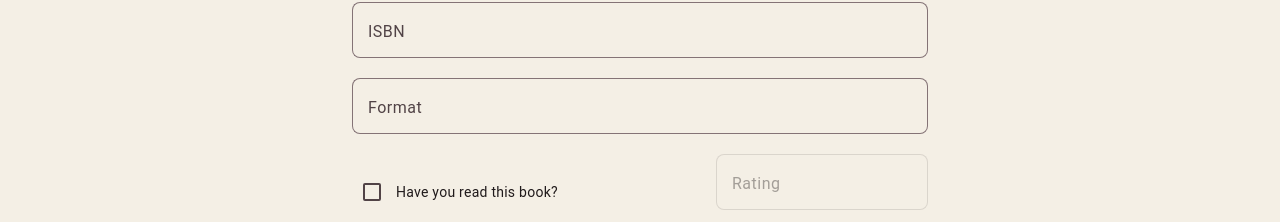
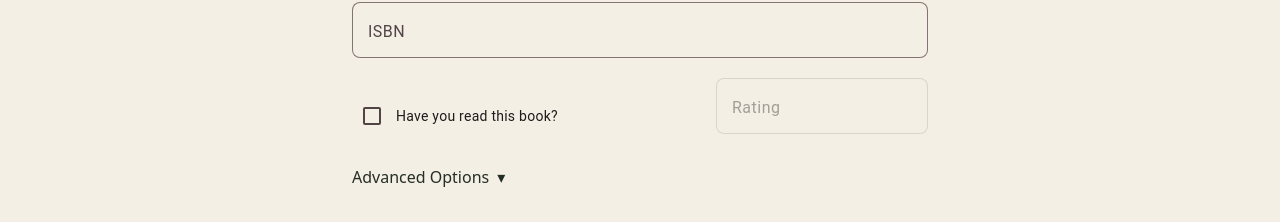
Before and after one commit to tressa-marie/mylibrary, an Angular app in the folder frontend/: page /owned-books/add-book in a window 1280 px wide. Shown: the part 263-485 px from the top of the page. Built offline with nearby package versions, Linux system fonts and the light colour scheme.

Commit message:
advanced options

```diff
--- a/frontend/src/app/owned-books/components/add-book/add-book.html
+++ b/frontend/src/app/owned-books/components/add-book/add-book.html
@@ -29,12 +29,6 @@
       <input matInput id="isbn" name="isbn" type="text" [(ngModel)]="book.isbn" />
     </mat-form-field>
   </div>
-  <div>
-    <mat-form-field appearance="outline">
-      <mat-label>Format</mat-label>
-      <input matInput id="format" name="format" type="text" [(ngModel)]="book.format" />
-    </mat-form-field>
-  </div>
   <div class="form-line-group">
     <div>
       <mat-checkbox id="is-read" name="isRead" [(ngModel)]="isRead">Have you read this book?</mat-checkbox>
@@ -46,11 +40,44 @@
       </mat-form-field>
     </div>
   </div>
+  <details class="advanced-options">
+    <summary>Advanced Options <span class="advanced-arrow" aria-hidden="true">&#9662;</span></summary>
     <div>
       <mat-form-field appearance="outline">
         <mat-label>Purchase location</mat-label>
         <input matInput id="purchase-location" name="purchaseLocation" type="text" [(ngModel)]="book.purchaseLocation" />
       </mat-form-field>
     </div>
+    <div>
+      <mat-form-field appearance="outline">
+        <mat-label>Publisher</mat-label>
+        <input matInput id="publisher" name="publisher" type="text" [(ngModel)]="book.publisher" />
+      </mat-form-field>
+    </div>
+    <div>
+      <mat-form-field appearance="outline">
+        <mat-label>Publication year</mat-label>
+        <input matInput id="publication-year" name="publicationYear" type="number" min="0" [(ngModel)]="book.publicationYear" />
+      </mat-form-field>
+    </div>
+    <div>
+      <mat-form-field appearance="outline">
+        <mat-label>Edition</mat-label>
+        <input matInput id="edition" name="edition" type="text" [(ngModel)]="book.edition" />
+      </mat-form-field>
+    </div>
+    <div>
+      <mat-form-field appearance="outline">
+        <mat-label>Format</mat-label>
+        <input matInput id="format" name="format" type="text" [(ngModel)]="book.format" />
+      </mat-form-field>
+    </div>
+    <div>
+      <mat-form-field appearance="outline">
+        <mat-label>Page count</mat-label>
+        <input matInput id="page-count" name="pageCount" type="number" min="0" [(ngModel)]="book.pageCount" />
+      </mat-form-field>
+    </div>
+  </details>
   <button mat-flat-button type="submit">Add Book</button>
 </form>
--- a/frontend/src/app/owned-books/components/add-book/add-book.scss
+++ b/frontend/src/app/owned-books/components/add-book/add-book.scss
@@ -29,3 +29,24 @@ mat-form-field {
   flex: 1;
   min-width: 0;
 }
+
+.advanced-options {
+  margin-bottom: 1.5rem;
+
+  summary {
+    display: flex;
+    align-items: center;
+    gap: 0.5rem;
+    padding-block: 0.75rem;
+    list-style: none;
+    cursor: pointer;
+  }
+
+  summary::-webkit-details-marker {
+    display: none;
+  }
+
+  &[open] .advanced-arrow {
+    transform: rotate(180deg);
+  }
+}
--- a/frontend/src/app/owned-books/models/owned-book.ts
+++ b/frontend/src/app/owned-books/models/owned-book.ts
@@ -7,4 +7,7 @@ export class OwnedBook {
   rating: number | null = null;
   purchaseLocation = '';
   publicationYear: number | null = null;
+  publisher = '';
+  edition = '';
+  pageCount: number | null = null;
 }
```
Lines whose indentation alone changed are shown as unchanged.
